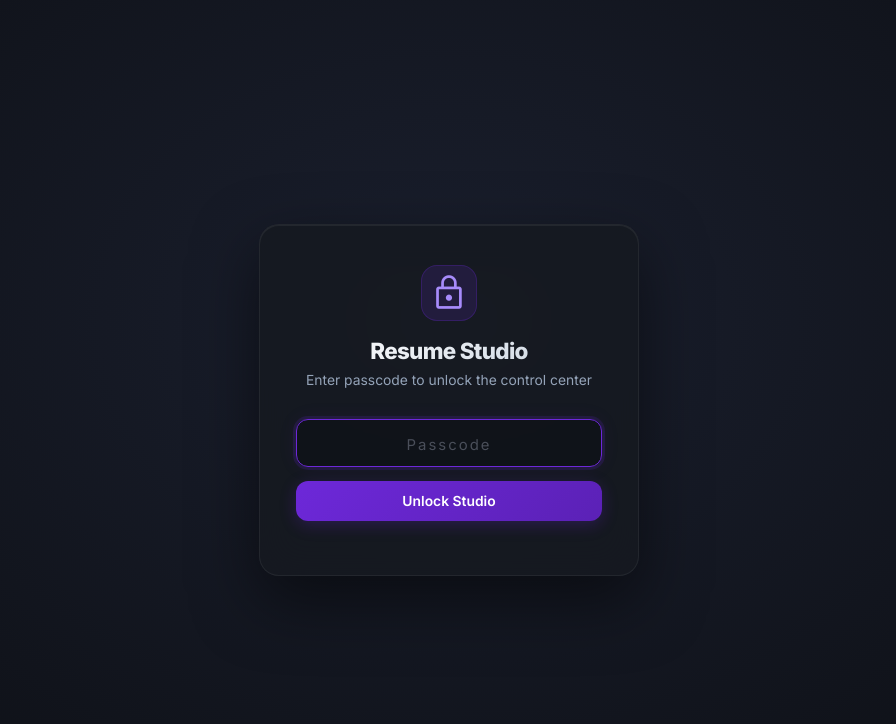
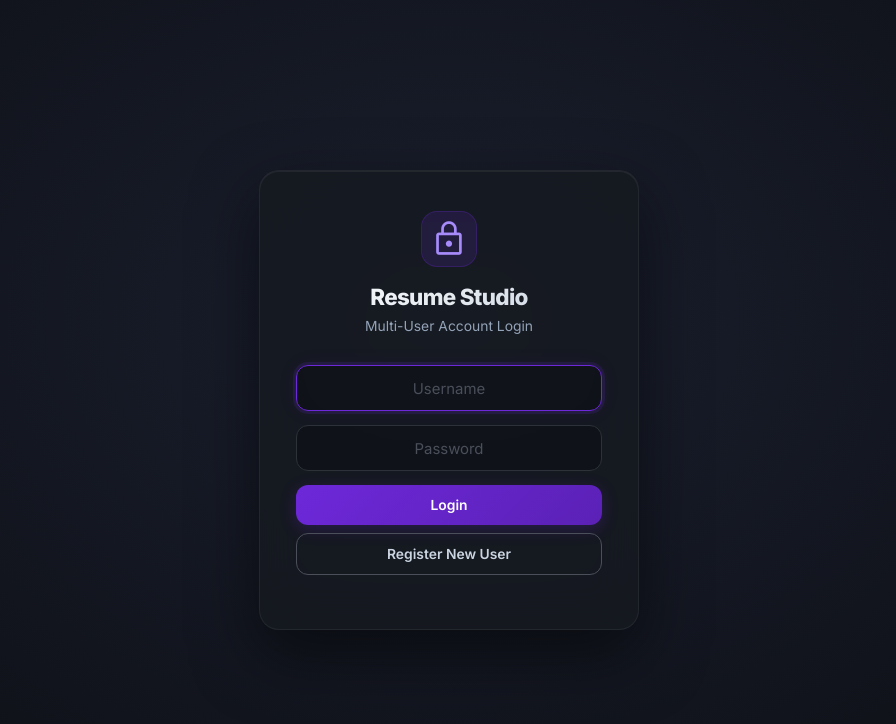
Before and after one commit to bbinxx/vitae-forge, a FastAPI app: page /login in a window 1280 px wide. Shown: the top 724 px of the page, without its empty margins (191-1087 px from the left). Run offline with FastAPI, Linux system fonts and the light colour scheme; some libraries are stand-ins or nearby versions.

Commit message:
feat: integrate JWT auth on frontend with interceptor and update login UI

```diff
--- a/static/js/main.js
+++ b/static/js/main.js
@@ -28,14 +28,14 @@ window.exportJSON = function() {
 
 window.exportWorkspace = function() {
     const a = document.createElement('a');
-    a.href = '/download-workspace-archive';
+    a.href = '/download-workspace-archive?token=' + localStorage.getItem('token');
     a.download = 'resume_workspace_backup.zip';
     a.click();
 };
 
 window.exportAllPDFs = function() {
     const a = document.createElement('a');
-    a.href = '/download-all-pdfs';
+    a.href = '/download-all-pdfs?token=' + localStorage.getItem('token');
     a.download = 'all_resumes.zip';
     a.click();
 };
--- a/templates/login.html
+++ b/templates/login.html
@@ -3,7 +3,7 @@
 <head>
     <meta charset="UTF-8">
     <meta name="viewport" content="width=device-width, initial-scale=1.0">
-    <title>Resume Studio — Locked</title>
+    <title>Resume Studio — Login</title>
     <link rel="preconnect" href="https://fonts.googleapis.com">
     <link href="https://fonts.googleapis.com/css2?family=Inter:wght@400;500;600;700;800&display=swap" rel="stylesheet">
     <link href="https://fonts.googleapis.com/css2?family=Material+Symbols+Outlined:opsz,wght,FILL,GRAD@20,400,0,0" rel="stylesheet">
@@ -66,26 +66,24 @@
             flex-direction: column;
             gap: 14px;
         }
-        input[type="password"] {
+        input {
             width: 100%;
             padding: 12px 16px;
             border-radius: 12px;
             border: 1.5px solid #2d3139;
             background: rgba(13, 15, 20, 0.6);
             color: #fff;
-            font-size: 1.133rem;
+            font-size: 1rem;
             text-align: center;
-            letter-spacing: 4px;
             outline: none;
             transition: all 0.2s ease;
             font-family: 'Inter', sans-serif;
         }
-        input[type="password"]:focus {
+        input:focus {
             border-color: #6d28d9;
             box-shadow: 0 0 0 3px rgba(109,40,217,0.15), 0 0 20px rgba(109,40,217,0.08);
         }
-        input[type="password"]::placeholder {
-            letter-spacing: 2px;
+        input::placeholder {
             color: #4a4f5a;
             font-size: 0.933rem;
         }
@@ -109,6 +107,25 @@
         }
         .btn-unlock:active:not(:disabled) { transform: translateY(0); }
         .btn-unlock:disabled { opacity: 0.5; cursor: not-allowed; }
+
+        .btn-register {
+            background: transparent;
+            border: 1px solid #4a4f5a;
+            color: #cbd5e1;
+            margin-top: -6px;
+            padding: 12px 16px;
+            font-size: 0.8667rem;
+            font-weight: 600;
+            border-radius: 12px;
+            cursor: pointer;
+            transition: all 0.2s ease;
+            font-family: 'Inter', sans-serif;
+        }
+        .btn-register:hover:not(:disabled) {
+            background: rgba(255,255,255,0.05);
+            color: #fff;
+        }
+
         .shake { animation: shake 0.4s cubic-bezier(.36,.07,.19,.97) both; }
         @keyframes shake {
             10%, 90% { transform: translate3d(-1px, 0, 0); }
@@ -146,70 +163,136 @@
     <div class="login-box" id="login-box">
         <div class="logo-shield"><span class="material-symbols-outlined" style="font-size: 1.2em; vertical-align: middle; line-height: 1;">lock</span></div>
         <h1>Resume Studio</h1>
-        <p class="subtitle">Enter passcode to unlock the control center</p>
+        <p class="subtitle">Multi-User Account Login</p>
 
         <div class="passcode-container">
-            <input type="password" id="passcode" placeholder="Passcode" autofocus autocomplete="off">
-            <button id="btn-unlock" class="btn-unlock" onclick="handleSubmit()">Unlock Studio</button>
-            <div class="error-msg" id="error-msg">Incorrect passcode</div>
+            <input type="text" id="username" placeholder="Username" autofocus autocomplete="off">
+            <input type="password" id="password" placeholder="Password" autocomplete="off">
+            <button id="btn-unlock" class="btn-unlock" onclick="handleSubmit()">Login</button>
+            <button id="btn-register" class="btn-register" onclick="handleRegister()">Register New User</button>
+            <div class="error-msg" id="error-msg">Incorrect credentials</div>
         </div>
     </div>
 
     <script>
-        const input = document.getElementById('passcode');
+        const userInp = document.getElementById('username');
+        const passInp = document.getElementById('password');
         const box = document.getElementById('login-box');
         const errorMsg = document.getElementById('error-msg');
         const unlockBtn = document.getElementById('btn-unlock');
+        const registerBtn = document.getElementById('btn-register');
 
-        input.addEventListener('keyup', (e) => {
-            errorMsg.classList.remove('show');
-            box.classList.remove('shake');
-            if (e.key === 'Enter') handleSubmit();
+        [userInp, passInp].forEach(el => {
+            el.addEventListener('keyup', (e) => {
+                errorMsg.classList.remove('show');
+                box.classList.remove('shake');
+                if (e.key === 'Enter') handleSubmit();
+            });
         });
 
         async function handleSubmit() {
-            const passcode = input.value;
-            if (!passcode) return;
+            const username = userInp.value;
+            const password = passInp.value;
+            if (!username || !password) return;
 
-            input.disabled = true;
+            userInp.disabled = true;
+            passInp.disabled = true;
             unlockBtn.disabled = true;
+            registerBtn.disabled = true;
             unlockBtn.textContent = 'Verifying...';
             errorMsg.classList.remove('show');
             box.classList.remove('shake');
 
             try {
-                const res = await fetch('/api/login', {
+                const res = await fetch('/api/auth/login', {
                     method: 'POST',
                     headers: { 'Content-Type': 'application/json' },
-                    body: JSON.stringify({ passcode })
+                    body: JSON.stringify({ username, password })
                 });
+
+                const data = await res.json();
 
                 if (res.ok) {
                     unlockBtn.textContent = 'Success!';
                     unlockBtn.style.background = 'linear-gradient(135deg, #059669, #047857)';
                     unlockBtn.style.boxShadow = '0 4px 16px rgba(5,150,105,0.25)';
-                    setTimeout(() => { window.location.reload(); }, 200);
+                    localStorage.setItem('token', data.access_token);
+                    setTimeout(() => { window.location.href = '/'; }, 200);
                 } else {
                     unlockBtn.disabled = false;
-                    unlockBtn.textContent = 'Unlock Studio';
-                    input.disabled = false;
-                    input.value = '';
-                    input.focus();
-                    triggerError('Incorrect passcode');
+                    registerBtn.disabled = false;
+                    unlockBtn.textContent = 'Login';
+                    userInp.disabled = false;
+                    passInp.disabled = false;
+                    passInp.value = '';
+                    passInp.focus();
+                    triggerError('Invalid username or password', false);
                 }
             } catch (e) {
                 unlockBtn.disabled = false;
-                unlockBtn.textContent = 'Unlock Studio';
-                input.disabled = false;
-                triggerError('Connection error');
+                registerBtn.disabled = false;
+                unlockBtn.textContent = 'Login';
+                userInp.disabled = false;
+                passInp.disabled = false;
+                triggerError('Connection error', false);
             }
         }
 
-        function triggerError(msg) {
-            errorMsg.textContent = msg || 'Incorrect passcode';
+        async function handleRegister() {
+            const username = userInp.value;
+            const password = passInp.value;
+            if (!username || !password) {
+                triggerError('Please enter username and password to register', false);
+                return;
+            }
+
+            userInp.disabled = true;
+            passInp.disabled = true;
+            unlockBtn.disabled = true;
+            registerBtn.disabled = true;
+            registerBtn.textContent = 'Registering...';
+            errorMsg.classList.remove('show');
+
+            try {
+                const res = await fetch('/api/auth/register', {
+                    method: 'POST',
+                    headers: { 'Content-Type': 'application/json' },
+                    body: JSON.stringify({ username, password })
+                });
+
+                if (res.ok) {
+                    registerBtn.textContent = 'Success!';
+                    triggerError('Registration successful. You can now login.', true);
+                    registerBtn.disabled = false;
+                    unlockBtn.disabled = false;
+                    userInp.disabled = false;
+                    passInp.disabled = false;
+                    setTimeout(() => { registerBtn.textContent = 'Register New User'; }, 2000);
+                } else {
+                    const data = await res.json();
+                    registerBtn.disabled = false;
+                    unlockBtn.disabled = false;
+                    registerBtn.textContent = 'Register New User';
+                    userInp.disabled = false;
+                    passInp.disabled = false;
+                    triggerError(data.detail || 'Username already exists', false);
+                }
+            } catch (e) {
+                registerBtn.disabled = false;
+                unlockBtn.disabled = false;
+                registerBtn.textContent = 'Register New User';
+                userInp.disabled = false;
+                passInp.disabled = false;
+                triggerError('Connection error', false);
+            }
+        }
+
+        function triggerError(msg, isSuccess) {
+            errorMsg.textContent = msg || 'Error';
+            errorMsg.style.color = isSuccess ? '#10b981' : '#f87171';
             box.classList.remove('shake');
             void box.offsetWidth;
-            box.classList.add('shake');
+            if (!isSuccess) box.classList.add('shake');
             errorMsg.classList.add('show');
         }
     </script>
--- a/templates/studio.html
+++ b/templates/studio.html
@@ -249,7 +249,7 @@ window.addEventListener('error', function(e) {
 </script>
 
 
-
+<script src="/static/js/auth_interceptor.js"></script>
 <script type="module" src="/static/js/main.js?v=4"></script>
 </body>
 </html>
```
Also changed, not shown: static/js/auth_interceptor.js (added, +20 -0 lines), static/js/dashboard.js (+6 -5 lines).
